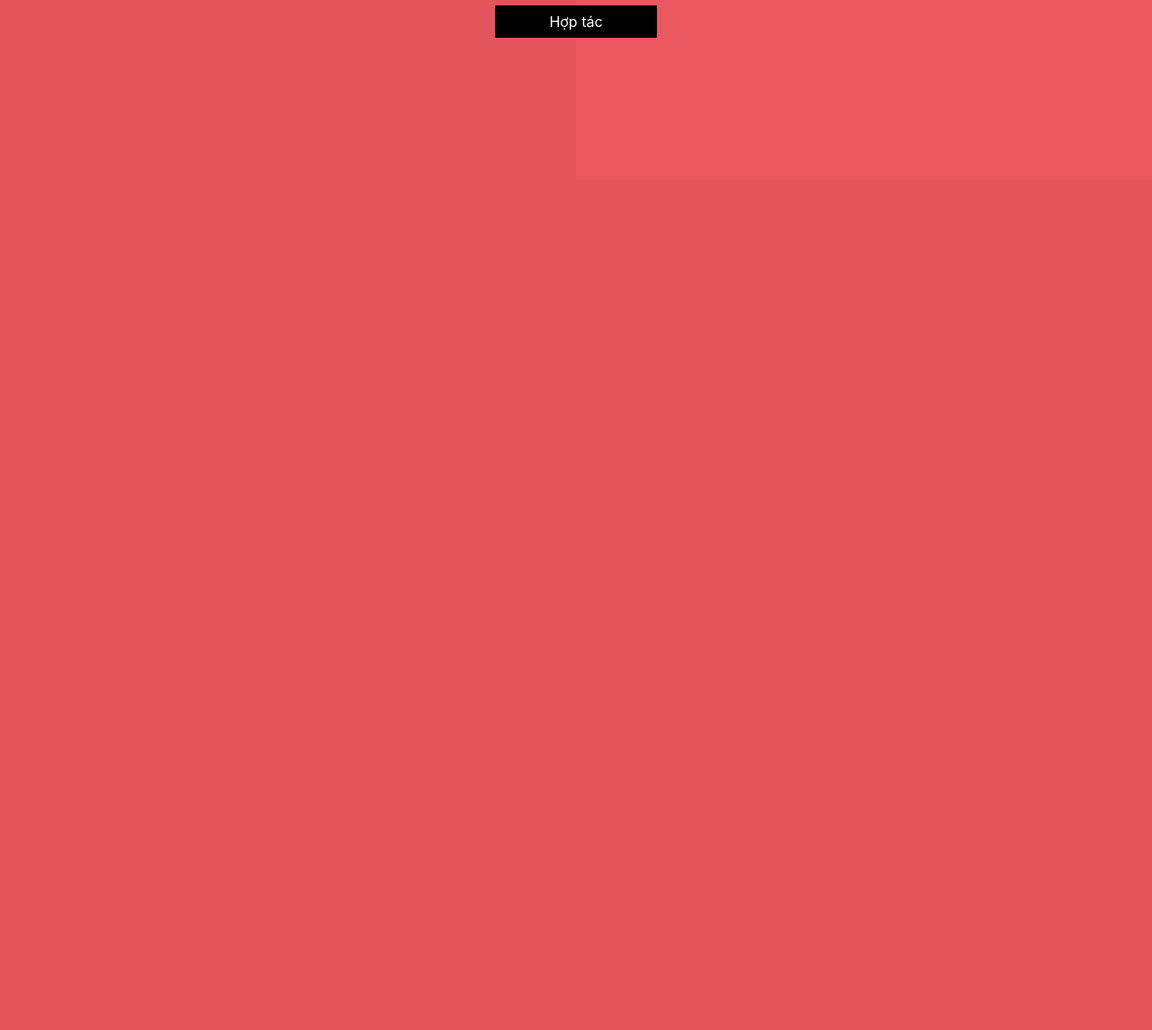
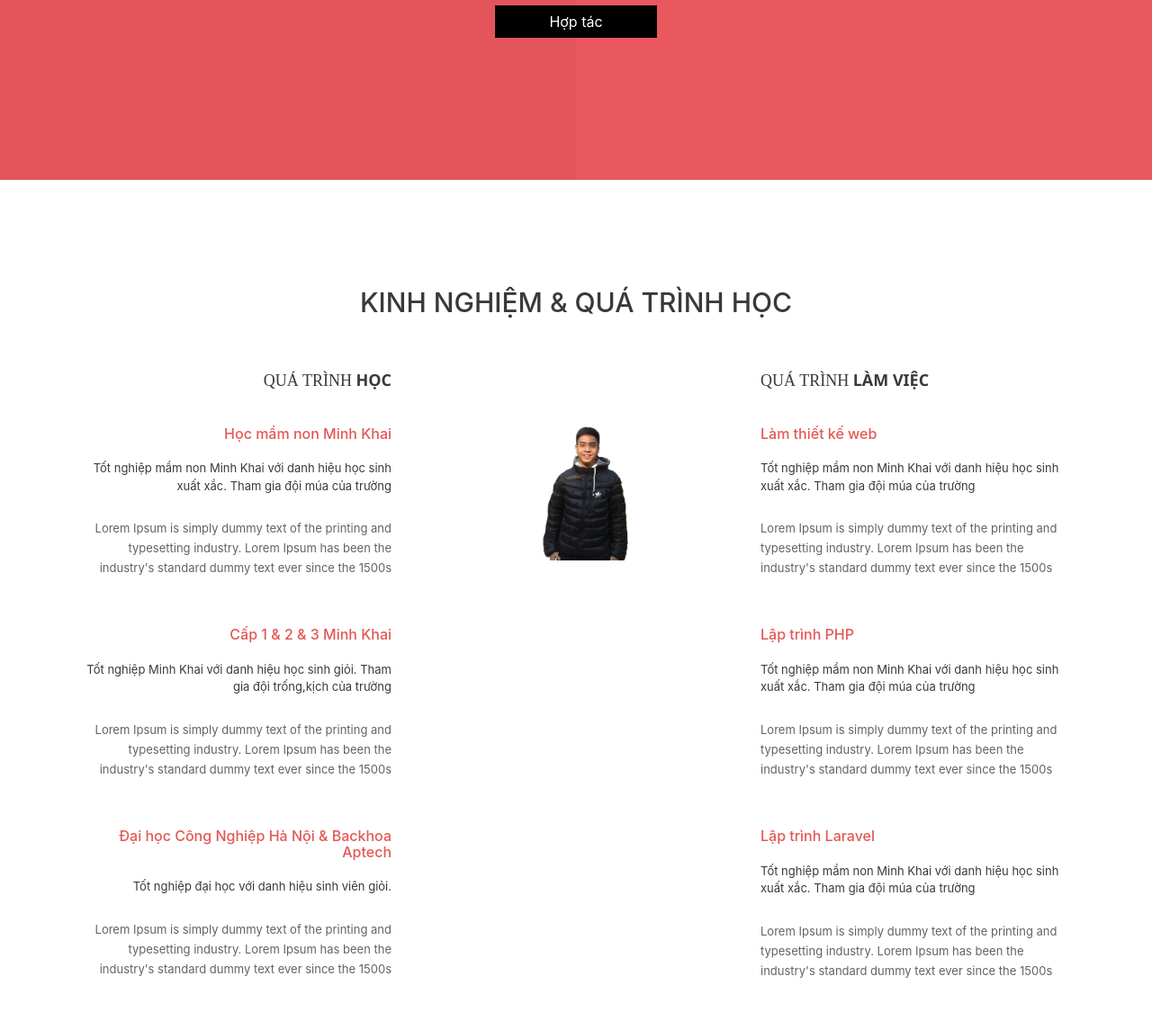
Before and after one commit to imphunq/imphunq.github.io, a PHP site: page / in a window 1280 px wide. Shown: the part 600-1745 px from the top of the page at 90% size. Before the commit the page ends 642 px from the top, so only its background shows below. Run offline with PHP 8.4, Linux system fonts and the light colour scheme.

Commit message:
html cho khoi kinh nghiem

```diff
--- a/1.css
+++ b/1.css
@@ -79,9 +79,51 @@ body,html{
   	background: black;
   	border:none;
   	border-radius: 0;
+  }
 
+  .tieudeto{
+  	margin-top: 120px;
+  	margin-bottom: 60px;
+  }
+  .tieudeto h1{
+	display: inline;
+	padding-bottom: 4px;
+	text-transform: uppercase;
+	font-size: 30px;
+   }
 
-  }
+   h2.tieudecap2{
+   	font-weight: normal;
+   	font-family: "segoe ui light";
+   	text-transform: uppercase;
+   	font-size: 18px;
+   	margin-bottom: 40px;
+   }
+   span.dam{
+   	font-weight: bold;
+   	font-family: segoe ui;
+   }
+
+   .khoittnho{
+   	margin-bottom: 55px;
+   }
+
+	.khoittnho h3.tieudecap3{
+		font-size: 16px;
+		color:#e35855;
+		margin-bottom: 20px;
+	}
+	span.motaqt{
+		font-size: 13px;
+		margin-bottom: 26px;
+		display: block;
+	}
+	.khoittnho p{
+		font-size: 13px;
+		line-height: 22px;
+		color:#636363;
+
+	}
 
   @media(max-width: 576px){
   	*{
--- a/index.html
+++ b/index.html
@@ -47,5 +47,83 @@
 		</div>
 	</div>
 	<!-- het phan khoitt1 -->
+
+	<div class="edu">
+		<div class="container">
+			<div class="row">
+				<div class="col-sm-12 tieudeto text-xs-center">
+					<h1>Kinh nghiệm & Quá trình học</h1>
+				</div>
+				<div class="col-sm-4 cot1_3">
+					<h2 class="tieudecap2 text-sm-right text-xs-center">Quá trình <span class="dam">học</span></h2>
+					<div class="khoittnho text-sm-right text-xs-center">
+						<h3 class="tieudecap3">
+							Học mầm non Minh Khai
+						</h3>
+						<span class="motaqt">
+							Tốt nghiệp mầm non Minh Khai với danh hiệu học sinh xuất xắc. Tham gia đội múa của trường
+						</span>
+						<p>Lorem Ipsum is simply dummy text of the printing and typesetting industry. Lorem Ipsum has been the industry's standard dummy text ever since the 1500s</p>
+					</div>
+					<div class="khoittnho text-sm-right text-xs-center">
+						<h3 class="tieudecap3">
+							Cấp 1 & 2 & 3 Minh Khai
+						</h3>
+						<span class="motaqt">
+							Tốt nghiệp Minh Khai với danh hiệu học sinh giỏi. Tham gia đội trống,kịch của trường
+						</span>
+						<p>Lorem Ipsum is simply dummy text of the printing and typesetting industry. Lorem Ipsum has been the industry's standard dummy text ever since the 1500s</p>
+					</div>
+					<div class="khoittnho text-sm-right text-xs-center">
+						<h3 class="tieudecap3">
+							Đại học Công Nghiệp Hà Nội & Backhoa Aptech
+						</h3>
+						<span class="motaqt">
+							Tốt nghiệp đại học với danh hiệu sinh viên giỏi.
+						</span>
+						<p>Lorem Ipsum is simply dummy text of the printing and typesetting industry. Lorem Ipsum has been the industry's standard dummy text ever since the 1500s</p>
+					</div>
+				</div>
+				<!-- hết cột 4/1 -->
+				<div class="col-sm-4 cot2_3">
+					<img src="images/kn1.png" class="img-fluid">
+
+					</img>
+				</div>
+				<!-- het cot 2_3 -->
+				<div class="col-sm-4 cot3_3">
+					<h2 class="tieudecap2 text-sm-left text-xs-center">Quá trình <span class="dam">làm việc</span></h2>
+					<div class="khoittnho text-sm-left text-xs-center">
+						<h3 class="tieudecap3">
+							Làm thiết kế web
+						</h3>
+						<span class="motaqt">
+							Tốt nghiệp mầm non Minh Khai với danh hiệu học sinh xuất xắc. Tham gia đội múa của trường
+						</span>
+						<p>Lorem Ipsum is simply dummy text of the printing and typesetting industry. Lorem Ipsum has been the industry's standard dummy text ever since the 1500s</p>
+					</div>
+					<div class="khoittnho text-sm-left text-xs-center">
+						<h3 class="tieudecap3">
+							Lập trình PHP
+						</h3>
+						<span class="motaqt">
+							Tốt nghiệp mầm non Minh Khai với danh hiệu học sinh xuất xắc. Tham gia đội múa của trường
+						</span>
+						<p>Lorem Ipsum is simply dummy text of the printing and typesetting industry. Lorem Ipsum has been the industry's standard dummy text ever since the 1500s</p>
+					</div>
+					<div class="khoittnho text-sm-left text-xs-center">
+						<h3 class="tieudecap3">
+							Lập trình Laravel
+						</h3>
+						<span class="motaqt">
+							Tốt nghiệp mầm non Minh Khai với danh hiệu học sinh xuất xắc. Tham gia đội múa của trường
+						</span>
+						<p>Lorem Ipsum is simply dummy text of the printing and typesetting industry. Lorem Ipsum has been the industry's standard dummy text ever since the 1500s</p>
+					</div>
+				</div>
+			</div>
+		</div>
+	</div>
+	<!-- end of edu -->
 </body>
 </html>
```
Also changed, not shown: images/kn.png (added), images/kn1.png (added).
